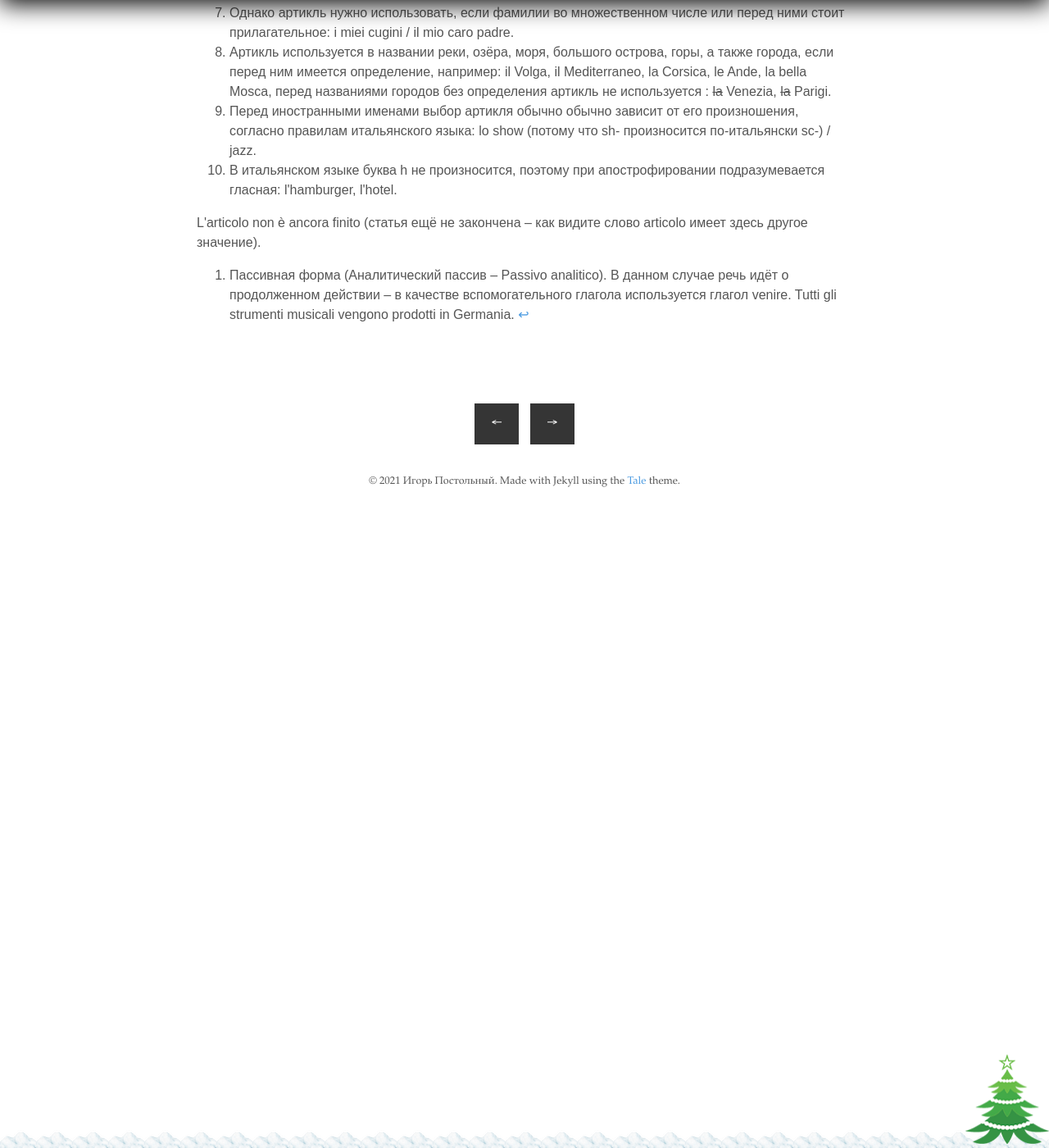
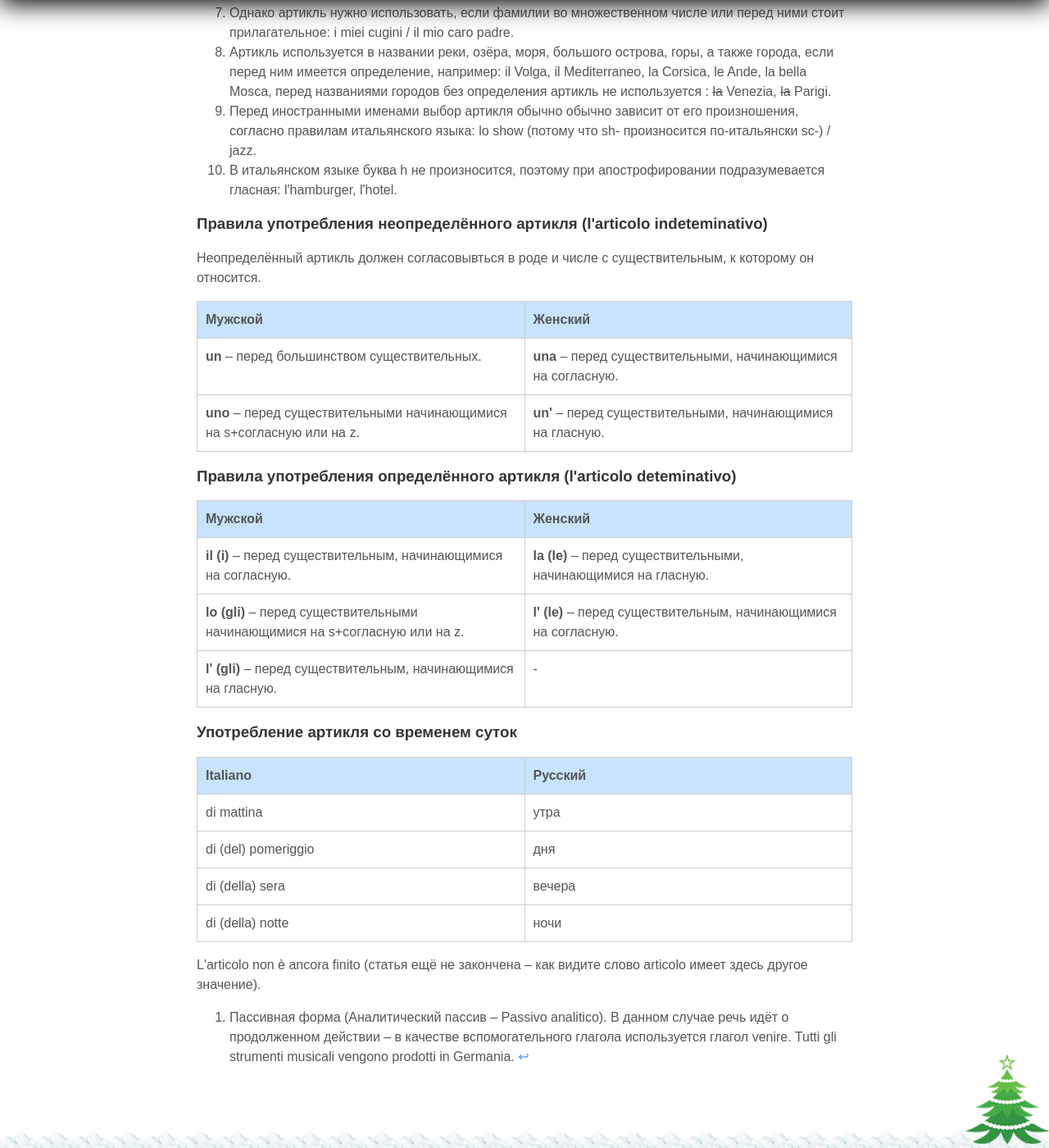
Before and after one commit to postolny/postolny.github.io, a Jekyll site: the page built from _posts/2021-01-05-articolo.md, in a window 1280 px wide and 1400 px high, scrolled down 1893 px. Shown: the whole window at 82% size. Built offline with Jekyll 4.4.1, drawn with Linux system fonts in a browser that asks for light colours; nearby versions of some CDN libraries.

Commit message:
Add files via upload

```diff
--- a/_posts/2021-01-05-articolo.md
+++ b/_posts/2021-01-05-articolo.md
@@ -32,6 +32,32 @@ tags: Грамматика
 9.  Перед иностранными именами выбор артикля обычно обычно зависит от его произношения, согласно правилам итальянского языка: lo show (потому что sh- произносится по-итальянски sc-) / jazz.
 10. В итальянском языке буква h не произносится, поэтому при апострофировании подразумевается гласная: l'hamburger, l'hotel.
 
+### Правила употребления неопределённого артикля (l'articolo indeteminativo)
+
+Неопределённый артикль должен согласовывться в роде и числе с существительным, к которому он относится.
+
+| Мужской | Женский |
+|---------|---------|
+| **un** – перед большинством существительных. | **una** – перед существительными, начинающимися на согласную. |
+| **uno** – перед существительными начинающимися на s+согласную или на z. | **un'** – перед существительными, начинающимися на гласную. |
+
+### Правила употребления определённого артикля (l'articolo deteminativo)
+
+| Мужской | Женский |
+|---------|---------|
+| **il (i)** – перед существительным, начинающимися на согласную. | **la (le)** – перед существительными, начинающимися на гласную. |
+| **lo (gli)** – перед существительными начинающимися на s+согласную или на z. | **l' (le)** – перед существительным, начинающимися на согласную. |
+| **l' (gli)** – перед существительным, начинающимися на гласную. | - |
+
+### Употребление артикля со временем суток
+
+| Italiano | Русский |
+|----------|---------|
+| di mattina | утра |
+| di (del) pomeriggio | дня |
+| di (della) sera | вечера |
+| di (della) notte | ночи |
+
 L'articolo non è ancora finito (статья ещё не закончена – как видите слово articolo имеет здесь другое значение).
 
 [^1]: Пассивная форма (Аналитический пассив – Passivo analitico). В данном случае речь идёт о продолженном действии – в качестве вспомогательного глагола используется глагол venire. Tutti gli strumenti musicali vengono prodotti in Germania.
```
